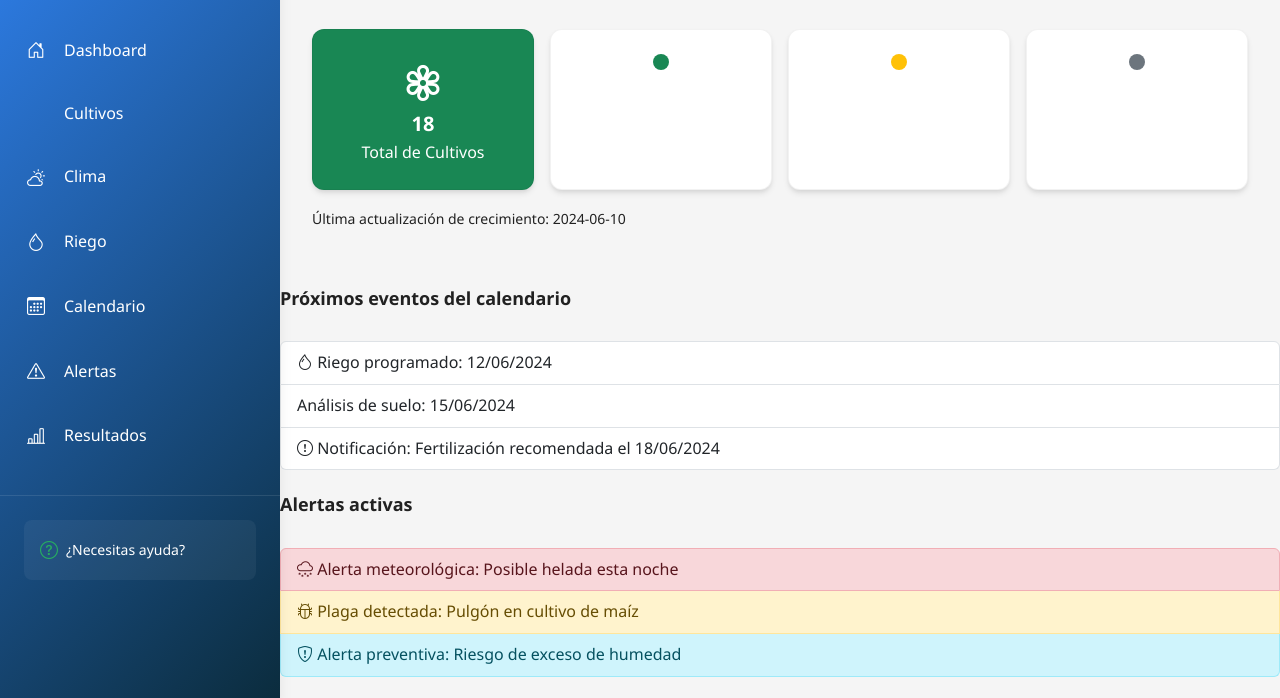
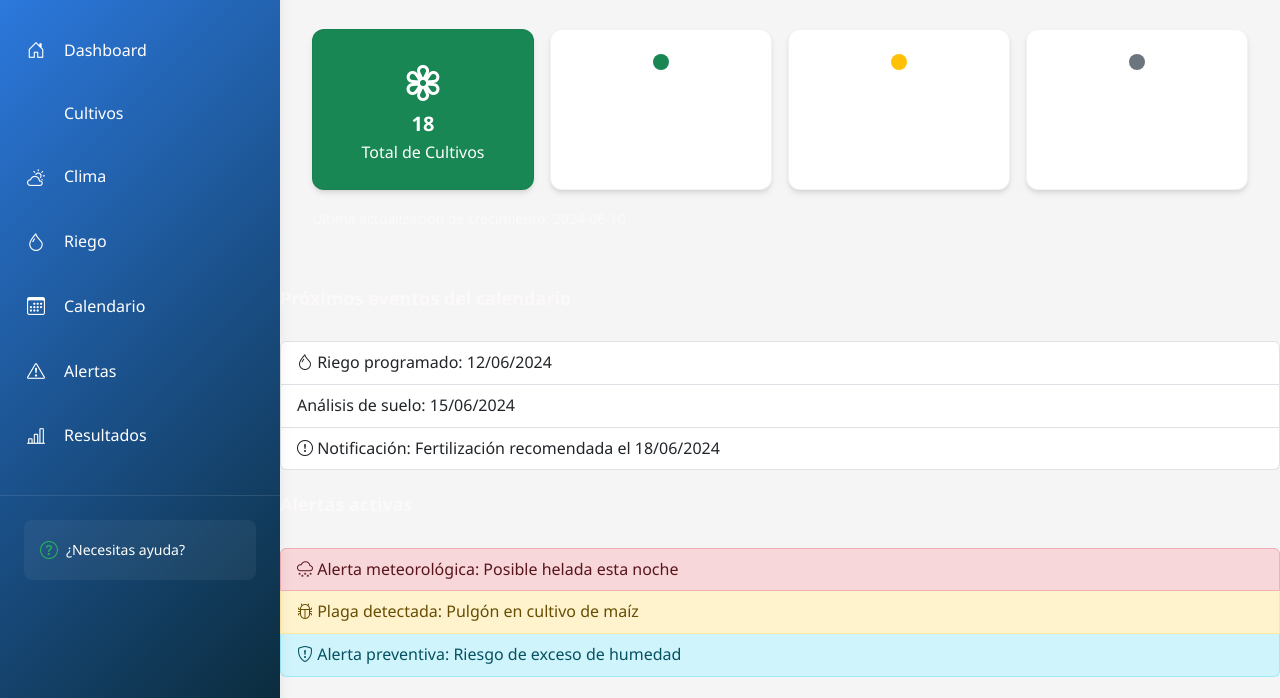
Before and after one commit to gabrielarojas05/SIGPA-1, a website with bundled scripts: page index.html in a window 1280 px wide. Shown: the part 100-798 px from the top of the page. Built offline with nearby package versions, Linux system fonts and the light colour scheme; some icons are missing.

Commit message:
Add files via upload

```diff
--- a/css/main.css
+++ b/css/main.css
@@ -16,7 +16,7 @@
     --color-neutral-100: #FFFFFF;
     --color-neutral-200: #F5F5F5;
     --color-neutral-500: #828282;
-    --color-neutral-900: #333333;
+    --color-neutral-900: #eeeeee;
 
     /* Status Colors */
     --color-success: #4CAF50;
@@ -25,7 +25,7 @@
 
     /* Background and Text Colors */
     --color-background: #FFFFFF;
-    --color-text: #212121;
+    --color-text: #fcf9f9;
     --color-text-secondary: #757575;
 
     /* Legacy Support - Keeping for compatibility */
```
